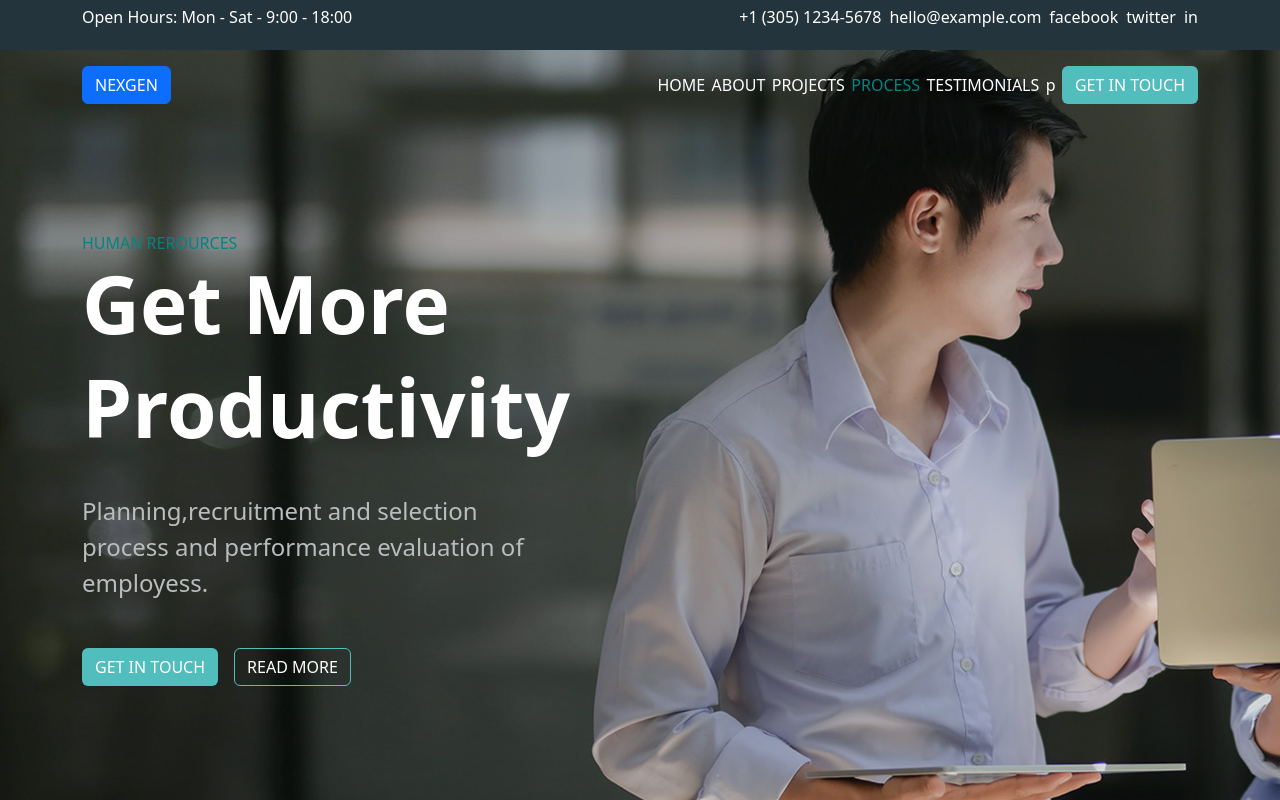
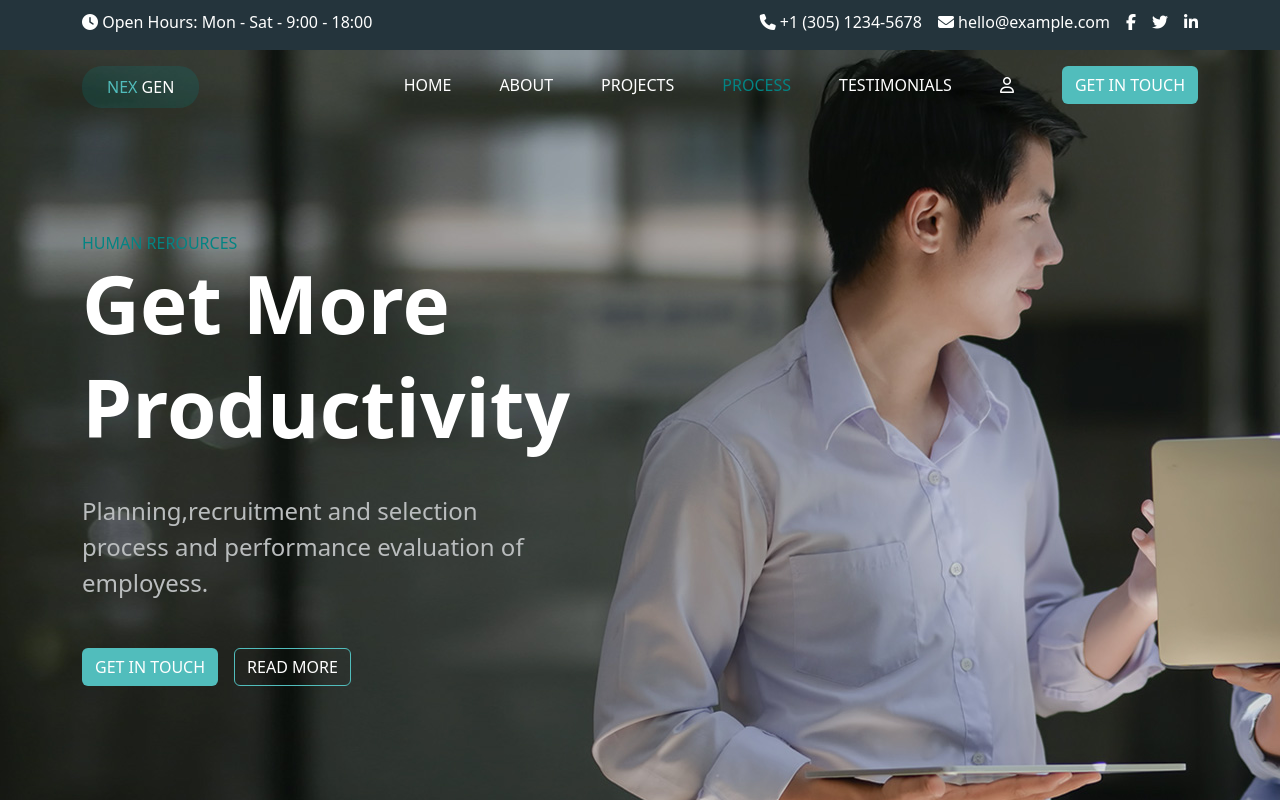
Before and after one commit to PierluigiTornesi/proj-html-vuejs, a Vue app: page / in a window 1280 px wide. Shown: the top 800 px of the page. Built offline with nearby package versions, Linux system fonts and the light colour scheme.

Commit message:
add: aggiunte icone all'header

```diff
--- a/package.json
+++ b/package.json
@@ -9,6 +9,7 @@
     "preview": "vite preview"
   },
   "dependencies": {
+    "@fortawesome/fontawesome-free": "^6.5.1",
     "bootstrap": "^5.2.3",
     "vue": "^3.3.8"
   },
--- a/src/App.vue
+++ b/src/App.vue
@@ -24,5 +24,7 @@ import AppMain from './components/AppMain.vue';
 </template>
 
 <style lang="scss">
-  @use "./style/general.scss"
+  @use "./style/general.scss";
+  @import "@fortawesome/fontawesome-free/css/all.css";
+
 </style>
--- a/src/components/AppHeaderHero.vue
+++ b/src/components/AppHeaderHero.vue
@@ -13,7 +13,8 @@
     <section>
         <div class="hero-up container text-white">
             <div class=" mt-3">
-                <button class="btn btn-primary">NEXGEN</button>
+                <button class="btn half-button">NEX
+                    <span class="text-white ">GEN</span> </button>
             </div>
             <div class="links mt-3">
             <ul>
@@ -22,7 +23,7 @@
                 <li><a href="">PROJECTS</a></li>
                 <li><a href="" class="special">PROCESS</a></li>
                 <li><a href="">TESTIMONIALS</a></li>
-                <li><a href="">p</a></li>
+                <li><a href=""><i class="fa-regular fa-user"></i></a></li>
                 <li>
                     <button class="btn colored-button text-white">GET IN TOUCH</button>
                 </li>
@@ -68,7 +69,7 @@ section{
 ul{
     @include flex(row,space-between,center);
     list-style: none;
-    gap: 0.4rem;
+    gap: 3rem;
 
     a{
         text-decoration: none;
@@ -99,4 +100,11 @@ p{
     border: 1px solid $FountainBlue;
 }
 
+.half-button{
+    padding: 0.5rem 1.5rem;
+    border-radius: 20px;
+    color: $FountainBlue;
+    background-color: rgba($color: $BlueLagoon, $alpha: 0.2);
+}
+
 </style>
--- a/src/components/AppHeaderInfo.vue
+++ b/src/components/AppHeaderInfo.vue
@@ -13,15 +13,15 @@
     <section>
         <div class="container text-white">
             <div>
-                <p>Open Hours: Mon - Sat - 9:00 - 18:00</p>
+                <p><i class="fa-solid fa-clock"></i> Open Hours: Mon - Sat - 9:00 - 18:00</p>
             </div>
             <div>
                 <ul>
-                    <li><a href="">+1 (305) 1234-5678</a></li>
-                    <li><a href="">hello@example.com</a></li>
-                    <li><a href="">facebook</a></li>
-                    <li><a href="">twitter</a></li>
-                    <li><a href="">in</a></li>
+                    <li><a href=""><i class="fa-solid fa-phone"></i> +1 (305) 1234-5678</a></li>
+                    <li><a href=""><i class="fa-solid fa-envelope"></i> hello@example.com</a></li>
+                    <li><a href=""><i class="fa-brands fa-facebook-f"></i></a></li>
+                    <li><a href=""><i class="fa-brands fa-twitter"></i></a></li>
+                    <li><a href=""><i class="fa-brands fa-linkedin-in"></i></a></li>
                 </ul>
             </div>
         </div>
@@ -35,12 +35,13 @@
 .container{
     @include flex(row,space-between,center);
     height: 50px;
+    padding-top: 0.6rem;
 }
 
 ul{
     @include flex(row,space-between,center);
     list-style: none;
-    gap: 0.5rem;
+    gap: 1rem;
 
     a{
         text-decoration: none;
```
Also changed, not shown: 1 other file (tests, documents, lock files or other folders).
